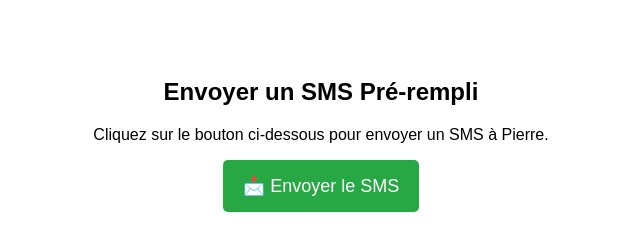
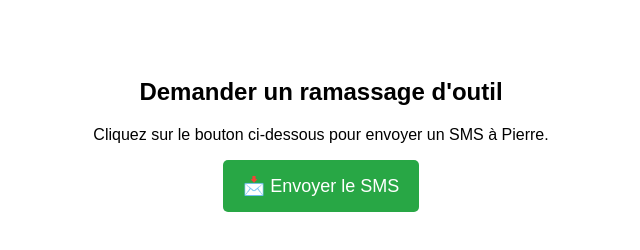
Before and after one commit to GroupeBF/Leo2, a plain HTML site: page index.html in a window 1280 px wide. Shown: the whole page, without its empty margins (319-959 px from the left). Drawn offline with Linux system fonts and the light colour scheme.

Commit message:
Update index.html

```diff
--- a/index.html
+++ b/index.html
@@ -23,7 +23,7 @@
 </head>
 <body>
 
-    <h2>Envoyer un SMS Pré-rempli</h2>
+    <h2>Demander un ramassage d'outil</h2>
     <p>Cliquez sur le bouton ci-dessous pour envoyer un SMS à Pierre.</p>
 
     <!-- Bouton SMS -->
```
